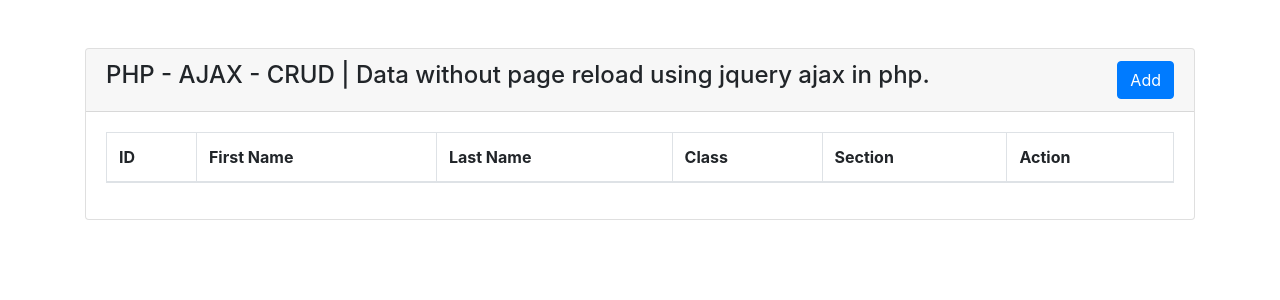
After one commit to RahulSharma-12/Ajax-Php, a PHP site: page /add.php in a window 1280 px wide. The commit adds this page. Shown: the top 300 px of the page. Run offline with PHP 8.4, Linux system fonts and the light colour scheme; lists and menus that the app fills with data are empty.

Commit message:
add function in ajax

```diff
--- /dev/null
+++ b/add.php
@@ -0,0 +1,168 @@
+<!doctype html>
+<html lang="en">
+<head>
+    <!-- Required meta tags -->
+    <meta charset="utf-8">
+    <meta name="viewport" content="width=device-width, initial-scale=1, shrink-to-fit=no">
+
+    <!-- Bootstrap CSS -->
+    <link rel="stylesheet" href="https://stackpath.bootstrapcdn.com/bootstrap/4.5.2/css/bootstrap.min.css" integrity="sha384-JcKb8q3iqJ61gNV9KGb8thSsNjpSL0n8PARn9HuZOnIxN0hoP+VmmDGMN5t9UJ0Z" crossorigin="anonymous">
+
+    <title>PHP - AJAX - CRUD</title>
+</head>
+<body>
+
+
+  <!-- Add Modal -->
+  <div class="modal fade" id="Student_AddModal" tabindex="-1" aria-labelledby="exampleModalLabel" aria-hidden="true">
+  <div class="modal-dialog modal-lg">
+    <div class="modal-content">
+      <div class="modal-header">
+        <h5 class="modal-title" id="exampleModalLabel">Add Student Data using jQuery Ajax in php without page reload</h5>
+        <button type="button" class="close" data-dismiss="modal" aria-label="Close">
+          <span aria-hidden="true">&times;</span>
+        </button>
+      </div>
+      <div class="modal-body">
+      <div class="row">
+                <div class="col-md-12">
+                    <div class="error-message">
+
+                    </div>
+                </div>
+                <div class="col-md-6">
+                    <label for="">First Name</label>
+                    <input type="text" class="form-control fname">
+                </div>
+                <div class="col-md-6">
+                    <label for="">Last Name</label>
+                    <input type="text" class="form-control lname">
+                </div>
+                <div class="col-md-6">
+                    <label for="">Class</label>
+                    <input type="text" class="form-control class">
+                </div>
+                <div class="col-md-6">
+                    <label for="">Section</label>
+                    <input type="text" class="form-control section">
+                </div>
+            </div>
+      </div>
+      <div class="modal-footer">
+        <button type="button" class="btn btn-secondary" data-dismiss="modal">Close</button>
+        <button type="button" class="btn btn-primary student_add_ajax">Save</button>
+      </div>
+    </div>
+  </div>
+</div>
+
+    <div class="container mt-5">
+        <div class="row">
+            <div class="col-md-12">
+            <div class="card">
+                    <div class="card-header">
+                        <h4>
+                            PHP - AJAX - CRUD | Data without page reload using jquery ajax in php.
+                            <button type="button" class="btn btn-primary float-right" data-toggle="modal" data-target="#Student_AddModal">
+                                Add
+                            </button>
+                        </h4>
+                    </div>
+                    <div class="card-body">
+                        <div class="message-show">
+
+                        </div>
+                        <table class="table table-bordered table-striped">
+                            <thead>
+                                <tr>
+                                    <th>ID</th>
+                                    <th>First Name</th>
+                                    <th>Last Name</th>
+                                    <th>Class</th>
+                                    <th>Section</th>
+                                    <th>Action</th>
+                                </tr>
+                            </thead>
+                            <tbody class="studentdata">
+
+                            </tbody>
+                        </table>
+                    </div>
+                </div>
+            </div>
+        </div>
+    </div>
+
+      <!-- Optional JavaScript -->
+    <!-- jQuery first, then Popper.js, then Bootstrap JS -->
+    <script src="https://code.jquery.com/jquery-3.5.1.min.js"></script>
+    <script src="https://cdn.jsdelivr.net/npm/popper.js@1.16.1/dist/umd/popper.min.js" integrity="sha384-9/reFTGAW83EW2RDu2S0VKaIzap3H66lZH81PoYlFhbGU+6BZp6G7niu735Sk7lN" crossorigin="anonymous"></script>
+    <script src="https://stackpath.bootstrapcdn.com/bootstrap/4.5.2/js/bootstrap.min.js" integrity="sha384-B4gt1jrGC7Jh4AgTPSdUtOBvfO8shuf57BaghqFfPlYxofvL8/KUEfYiJOMMV+rV" crossorigin="anonymous"></script>
+
+    <script>
+        $(document).ready(function () {
+
+            getdata();
+
+            $('.student_add_ajax').click(function (e) {
+                e.preventDefault();
+
+                var fname = $('.fname').val();
+                var lname = $('.lname').val();
+                var stu_class = $('.class').val();
+                var section = $('.section').val();
+
+                if(fname != '' & lname !='' & stu_class !='' & section !='')
+                {
+                    $.ajax({
+                        type: "POST",
+                        url: "addpost.php",
+                        data: {
+                            'checking_add':true,
+                            'fname': fname,
+                            'lname': lname,
+                            'class': stu_class,
+                            'section': section,
+                        },
+                        success: function (response) {
+                            // console.log(response);
+                            $('#Student_AddModal').modal('hide');
+
+                            $('.message-show').append('\
+                                <div class="alert alert-success alert-dismissible fade show" role="alert">\
+                                    <strong>Hey!</strong> '+response+'.\
+                                    <button type="button" class="close" data-dismiss="alert" aria-label="Close">\
+                                        <span aria-hidden="true">&times;</span>\
+                                    </button>\
+                                </div>\
+                            ');
+                            $('.studentdata').html("");
+                            getdata();
+                            $('.fname').val("");
+                            $('.lname').val("");
+                            $('.class').val("");
+                            $('.section').val("");
+                        }
+                    });
+
+                }
+                else
+                {
+                    // console.log("Please enter all fileds.");
+                    $('.error-message').append('\
+                        <div class="alert alert-warning alert-dismissible fade show" role="alert">\
+                            <strong>Hey!</strong> Please enter all fileds.\
+                            <button type="button" class="close" data-dismiss="alert" aria-label="Close">\
+                                <span aria-hidden="true">&times;</span>\
+                            </button>\
+                        </div>\
+                    ');
+                }
+
+            });
+        });
+
+        </script>
+
+      </body>
+    </html>
--- a/index.php
+++ b/index.php
@@ -64,7 +64,8 @@
         {
             $.ajax({
                 type: "GET",
-                url: "ajax-crud/fetch.php",
+                url: "fetch.php",
+                // url: "ajax-crud/fetch.php",
                 success: function (response) {
                     // console.log(response);
                     $.each(response, function (key, value) {
```
Also changed, not shown: addpost.php (added, +25 -0 lines).
